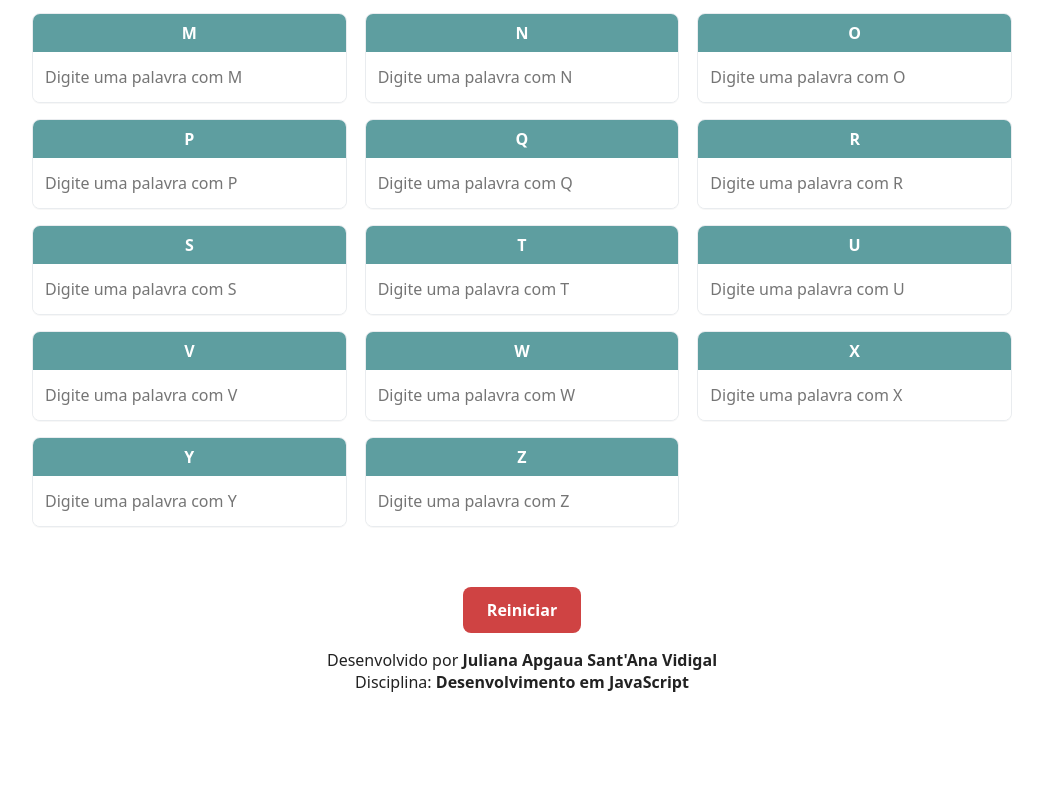
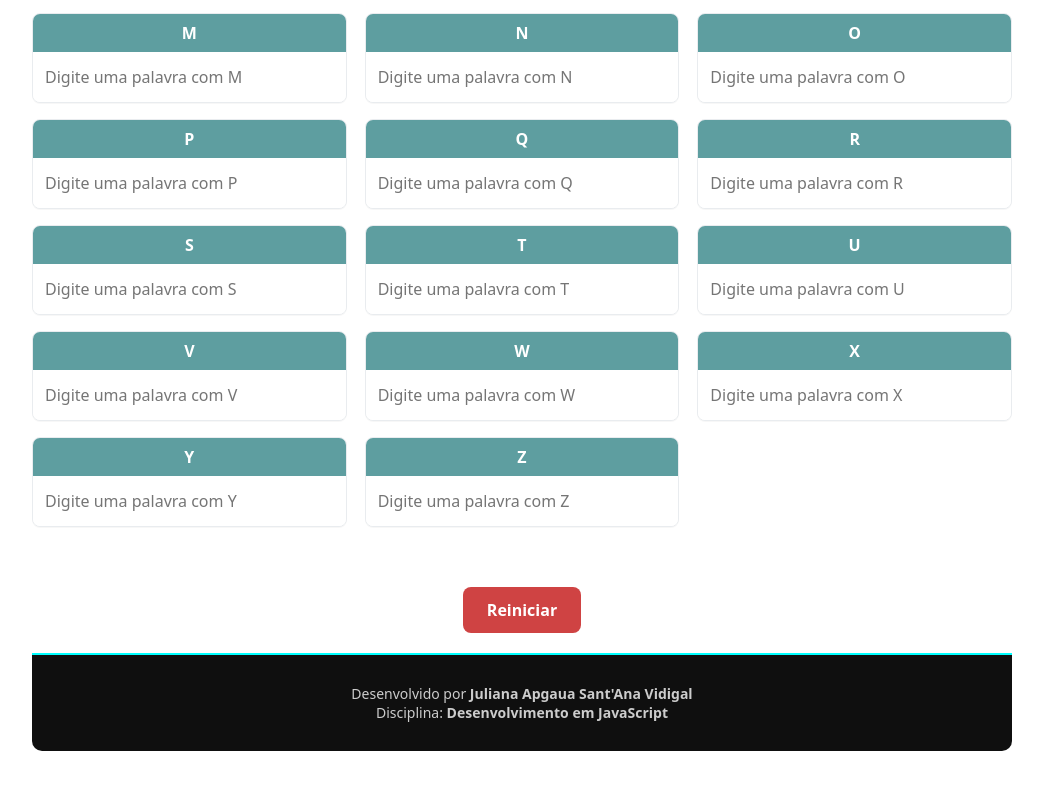
Before and after one commit to juapgaua/jogo_alfabetizao, a plain HTML site: page index.html in a window 1280 px wide. Shown: the part 996-1785 px from the top of the page, without its empty margins (118-1161 px from the left). Before the commit the page ends 1729 px from the top, so only its background shows below. Drawn offline with Linux system fonts and the light colour scheme.

Commit message:
Add footer styles to style.css
Added footer styles for improved layout and design.

```diff
--- a/style.css
+++ b/style.css
@@ -171,3 +171,14 @@ h2 {
 .random-btn:active {
   background: #25548d;       /* ainda mais escuro ao clicar */
 }
+
+footer {
+  margin-top: 20px;
+  padding: 15px;
+  background-color: #0f0f0f;
+  border-top: 2px solid #0ff;
+  color: #ccc;
+  font-size: 14px;
+  text-align: center;
+  border-radius: 0 0 10px 10px;
+}
```
